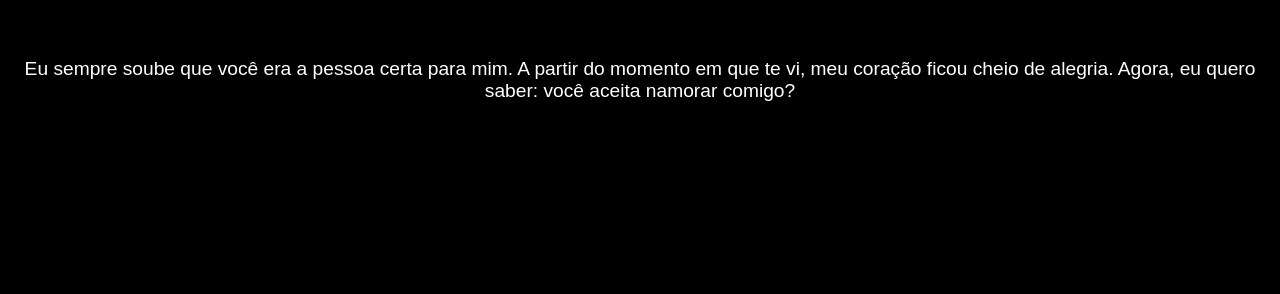
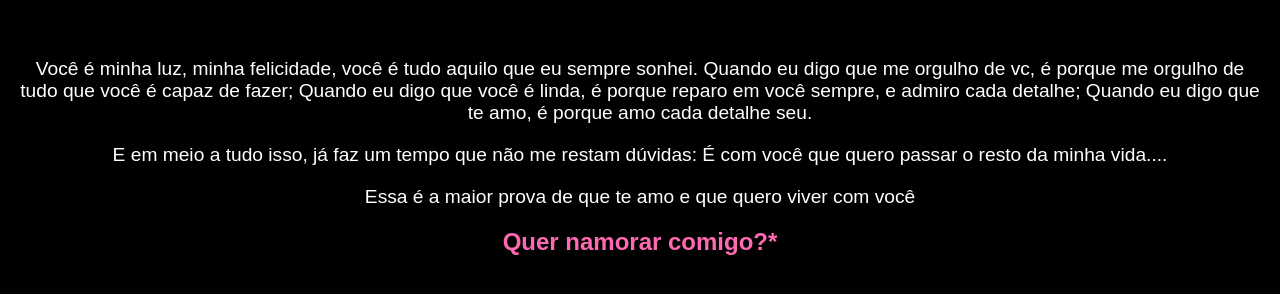
Before and after one commit to RicardoAV538/MyRepo, a plain HTML site: page index.html in a window 1280 px wide. Shown: the part 642-936 px from the top of the page. Before the commit the page ends 803 px from the top, so only its background shows below. Drawn offline with nearby package versions, Linux system fonts and the light colour scheme.

Commit message:
Update do Texto

```diff
--- a/index.html
+++ b/index.html
@@ -53,6 +53,12 @@
             margin-top: 20px;
         }
 
+        .highlight {
+            color: #ff69b4;
+            font-weight: bold;
+            font-size: 1.5rem;
+        }
+
     </style>
 </head>
 <body>
@@ -77,7 +83,10 @@
 
         <!-- Texto do pedido de namoro -->
         <div class="text-container">
-            <p>Eu sempre soube que você era a pessoa certa para mim. A partir do momento em que te vi, meu coração ficou cheio de alegria. Agora, eu quero saber: você aceita namorar comigo?</p>
+            <p>Você é minha luz, minha felicidade, você é tudo aquilo que eu sempre sonhei. Quando eu digo que me orgulho de vc, é porque me orgulho de tudo que você é capaz de fazer; Quando eu digo que você é linda, é porque reparo em você sempre, e admiro cada detalhe; Quando eu digo que te amo, é porque amo cada detalhe seu.</p>
+            <p>E em meio a tudo isso, já faz um tempo que não me restam dúvidas: É com você que quero passar o resto da minha vida....</p>
+            <p>Essa é a maior prova de que te amo e que quero viver com você</p>
+            <p><span class="highlight">Quer namorar comigo?*</span></p>
         </div>
     </div>
 
```
